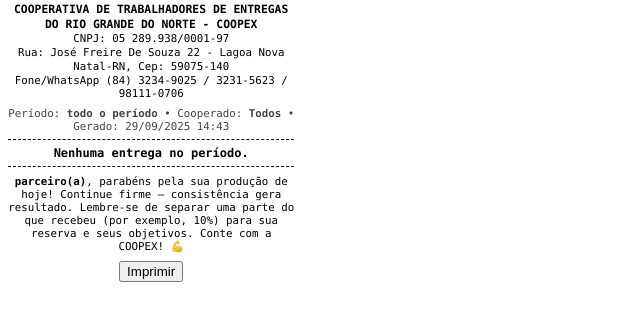
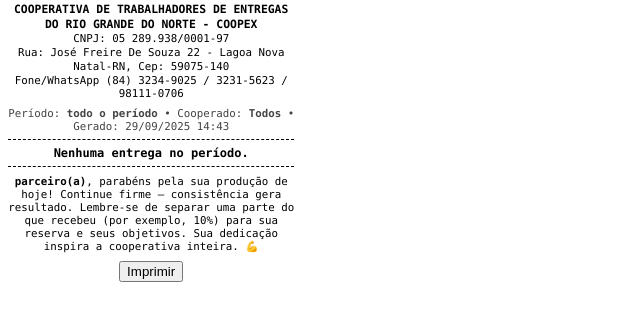
Before and after one commit to Coopex-entregas/asdfghjkl, a Flask app: page /relatorio_termico in a window 1280 px wide. Shown: the part 231-552 px from the top of the page, without its empty margins (0-640 px from the left). Run offline with Flask 3, Linux system fonts and the light colour scheme; the visitor is signed in with stand-in values (Sample User, id 1); data that the repository does not hold is empty.

Commit message:
Update relatorio_termico.html

```diff
--- a/templates/relatorio_termico.html
+++ b/templates/relatorio_termico.html
@@ -105,7 +105,7 @@
     <div class="footer small">
       <b>{{ nome_msg }}</b>, parabéns pela sua produção de hoje! Continue firme — consistência gera resultado.
       Lembre-se de separar uma parte do que recebeu (por exemplo, 10%) para sua reserva e seus objetivos.
-      Conte com a COOPEX! 💪
+      Sua dedicação inspira a cooperativa inteira. 💪
     </div>
 
     <div class="center no-print" style="margin-top:8px;">
```
